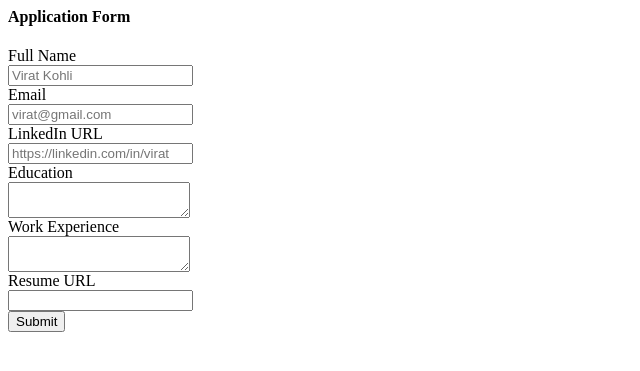
After one commit to SARANG1018/careers-website-v2, a Flask app: template templates/application_form.html in a window 1280 px wide. The commit adds this page. Shown: the top 371 px of the page, without its empty margins (0-640 px from the left). Run offline with Flask 3, Linux system fonts and the light colour scheme; the template is opened without the code that fills it, so the values that code supplies are empty.

Commit message:
Add existing project files to Git

```diff
--- a/app.py
+++ b/app.py
@@ -1,4 +1,4 @@
-from flask import Flask, render_template, jsonify
+from flask import Flask, render_template, jsonify, request
 from database import load_jobs_from_db,load_job_from_db
 
 app = Flask(__name__)
@@ -50,5 +50,14 @@ def show_job(id):
         job=load_job_from_db(id)
     return render_template('jobpage.html',job=job)
 
+@app.route("/job/<id>/apply", methods=['post'])
+def apply_to_job(id):
+    data=request.form
+    job=load_job_from_db(id)
+    # store this in db
+    # send an email
+    # display an acknowledgement
+    return render_template('application_submitted.html',application=data,job=job)
+
 if __name__ == '__main__':
     app.run(port='8000', debug=True)
--- /dev/null
+++ b/templates/application_form.html
@@ -0,0 +1,35 @@
+<h4>
+    Application Form
+</h4>
+<form action="/job/{{job['id']}}/apply" method="post">
+    <div class="mb-2">
+        <label>Full Name</label><br>
+        <input type="text" name="full_name" placeholder="Virat Kohli">
+    </div>
+
+    <div class="mb-2">
+        <label>Email</label><br>
+        <input type="text" name="email" placeholder="virat@gmail.com">
+    </div>
+
+    <div class="mb-2">
+        <label>LinkedIn URL</label><br>
+        <input type="text" name="linkedin_url" placeholder="https://linkedin.com/in/virat">
+    </div>
+
+    <div class="mb-2">
+        <label>Education</label><br>
+        <textarea name="education"></textarea>
+    </div>
+
+    <div class="mb-2">
+        <label>Work Experience</label><br>
+        <textarea name="work_experience"></textarea>
+    </div>
+
+    <div class="mb-2">
+        <label>Resume URL</label><br>
+        <input type="text" name="resume_url">
+    </div>
+    <input type="submit">
+</form>
--- a/templates/jobpage.html
+++ b/templates/jobpage.html
@@ -29,6 +29,7 @@
         <p>{{job.requirements}}</p>
         <h4>Salary</h4>
         <p>{{job.currency}}{{job.salary}}</p>
+        {% include 'application_form.html' %}
     </div>
     {% include 'footer.html' %}
 </body>
```
Also changed, not shown: templates/application_submitted.html (added, +36 -0 lines).
